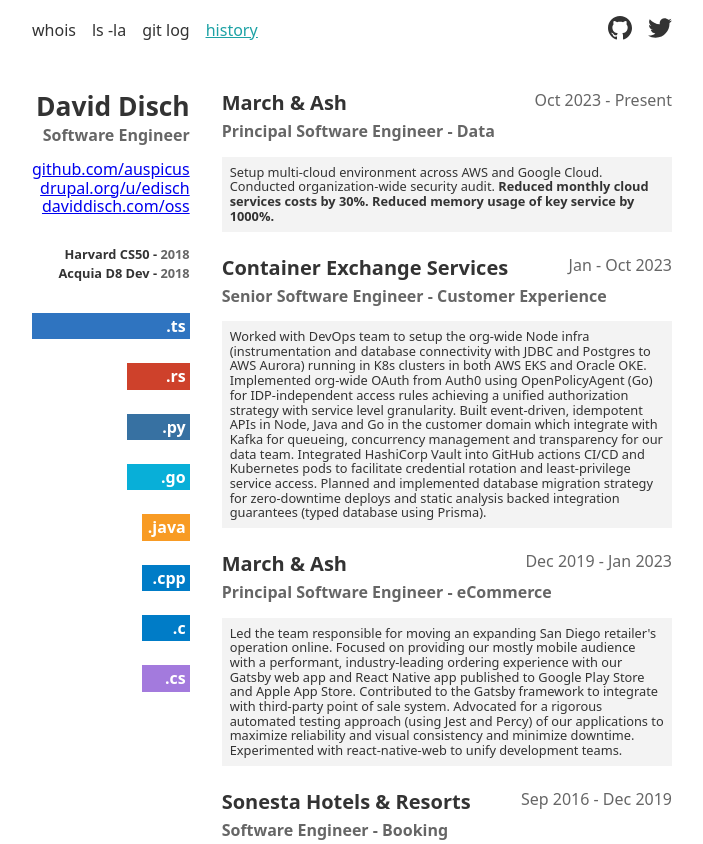
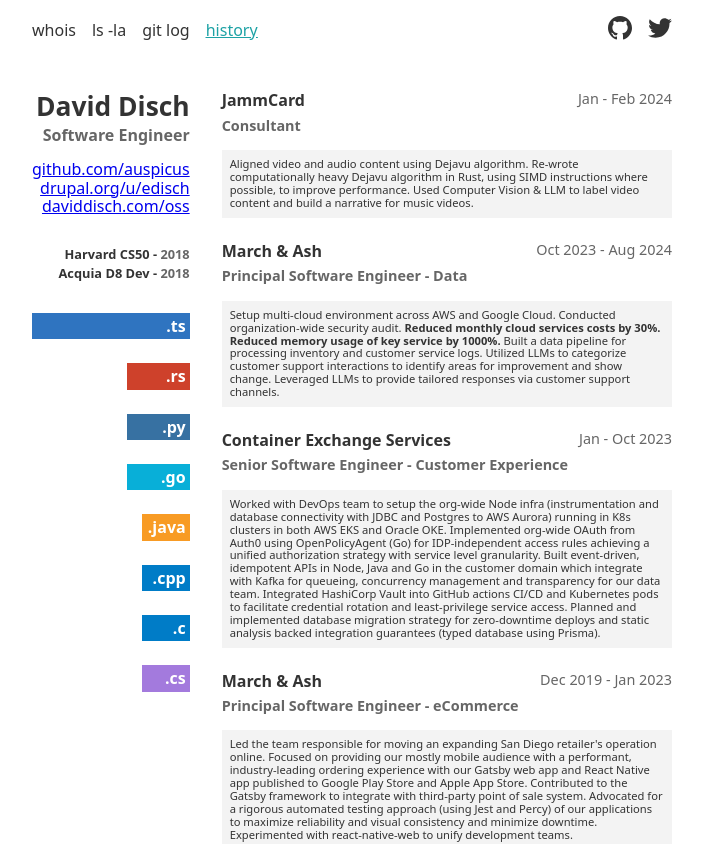
Before and after one commit to Auspicus/daviddisch.com, a Next.js app: page /cv in a window 1280 px wide. Shown: the top 844 px of the page, without its empty margins (288-991 px from the left). Built offline with nearby package versions, Linux system fonts and the light colour scheme.

Commit message:
Updating CV

```diff
--- a/pages/cv.tsx
+++ b/pages/cv.tsx
@@ -4,11 +4,18 @@
 const data = {
   experience: [
     {
+      company: "JammCard",
+      position: "Consultant",
+      date: "Jan - Feb 2024",
+      description:
+        `Aligned video and audio content using Dejavu algorithm. Re-wrote computationally heavy Dejavu algorithm in Rust, using SIMD instructions where possible, to improve performance. Used Computer Vision & LLM to label video content and build a narrative for music videos.`,
+    },
+    {
       company: "March & Ash",
       position: "Principal Software Engineer - Data",
-      date: "Oct 2023 - Present",
+      date: "Oct 2023 - Aug 2024",
       description:
-        `<p>Setup multi-cloud environment across AWS and Google Cloud. Conducted organization-wide security audit. <b>Reduced monthly cloud services costs by 30%. Reduced memory usage of key service by 1000%.</b></p>`,
+        `<p>Setup multi-cloud environment across AWS and Google Cloud. Conducted organization-wide security audit. <b>Reduced monthly cloud services costs by 30%. Reduced memory usage of key service by 1000%.</b> Built a data pipeline for processing inventory and customer service logs. Utilized LLMs to categorize customer support interactions to identify areas for improvement and show change. Leveraged LLMs to provide tailored responses via customer support channels.</p>`,
     },
     {
       company: "Container Exchange Services",
--- a/styles/globals.css
+++ b/styles/globals.css
@@ -511,20 +511,20 @@
 }
 
 .page-cv .cv-title {
-  font-size: 1.25rem;
+  font-size: 1rem;
   margin-top: 0;
   margin-bottom: 0.5rem;
 }
 
 .page-cv .cv-subtitle {
-  font-size: 1rem;
+  font-size: 0.9rem;
   color: var(--theme-light-col-fg-acc);
   margin-top: 0;
   margin-bottom: 0.25rem;
 }
 
 .page-cv .cv-date {
-  font-size: 1rem;
+  font-size: 0.9rem;
   color: var(--theme-light-col-fg-acc);
   float: right;
 }
@@ -534,7 +534,7 @@
   padding: .5rem;
   margin-top: 1rem;
   max-width: 480px;
-  font-size: .8rem;
+  font-size: .7rem;
 }
 
 .page-cv .cv-description p {
```
